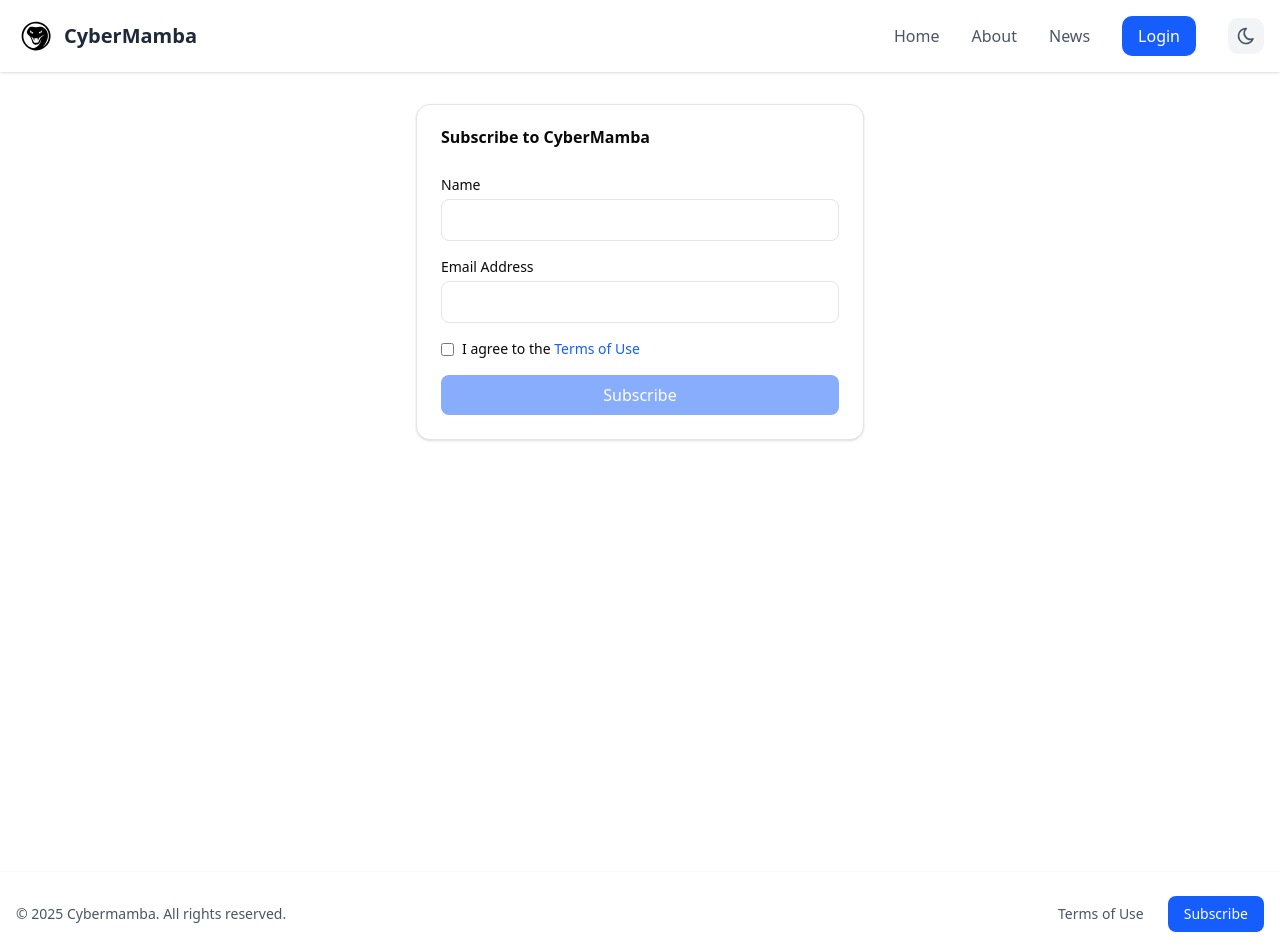
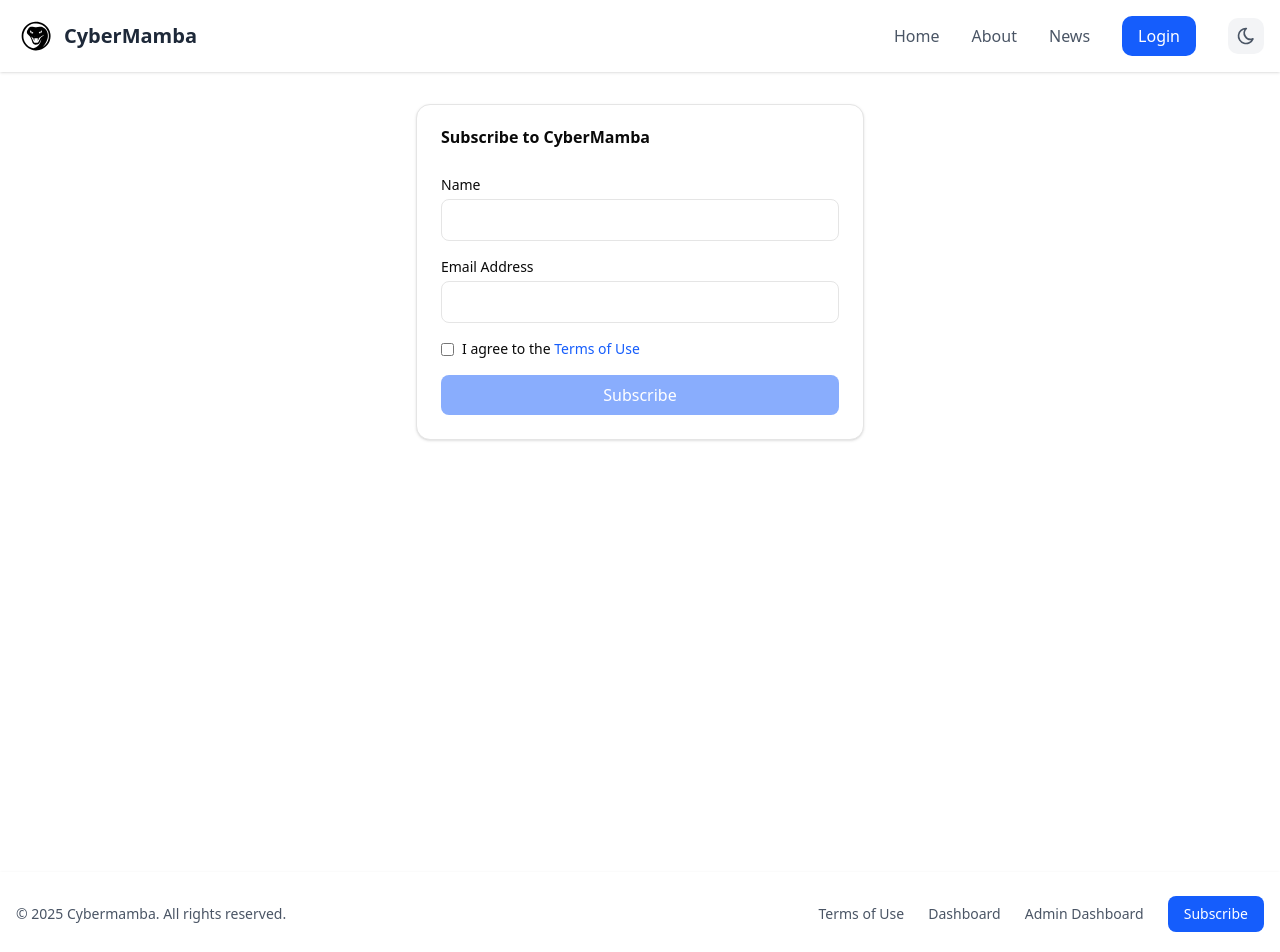
Before and after one commit to Sailendrakafle/Cybermamba-proto, a Next.js app in the folder frontend/: page /subscribe in a window 1280 px wide. Shown: the top 952 px of the page. Built offline with nearby package versions, Linux system fonts and the light colour scheme; no server answers.

Commit message:
staging7-bugfix

```diff
--- a/frontend/src/app/dashboard/page.tsx
+++ b/frontend/src/app/dashboard/page.tsx
@@ -12,8 +12,8 @@ export default function Dashboard() {
   const [error, setError] = useState<string | null>(null);
 
   useEffect(() => {
-    // Check if user is authenticated by making a request to a protected endpoint
-    fetch('http://localhost:5252/api/stats/', {
+    // Check if user is authenticated by making a request to the dashboard endpoint
+    fetch('http://localhost:5252/api/dashboard/', {
       credentials: 'include'
     })
     .then(response => {
--- a/frontend/src/components/Footer.tsx
+++ b/frontend/src/components/Footer.tsx
@@ -18,6 +18,18 @@ export function Footer() {
               Terms of Use
             </Link>
             <Link
+              href="/dashboard"
+              className="text-sm text-gray-600 dark:text-gray-400 hover:text-gray-900 dark:hover:text-white"
+            >
+              Dashboard
+            </Link>
+            <Link
+              href="/admin"
+              className="text-sm text-gray-600 dark:text-gray-400 hover:text-gray-900 dark:hover:text-white"
+            >
+              Admin Dashboard
+            </Link>
+            <Link
               href="/subscribe"
               className="text-sm text-white bg-blue-600 px-4 py-2 rounded-md hover:bg-blue-700 transition-colors"
             >
```
Also changed, not shown: 1 other file (tests, documents, lock files or other folders).
